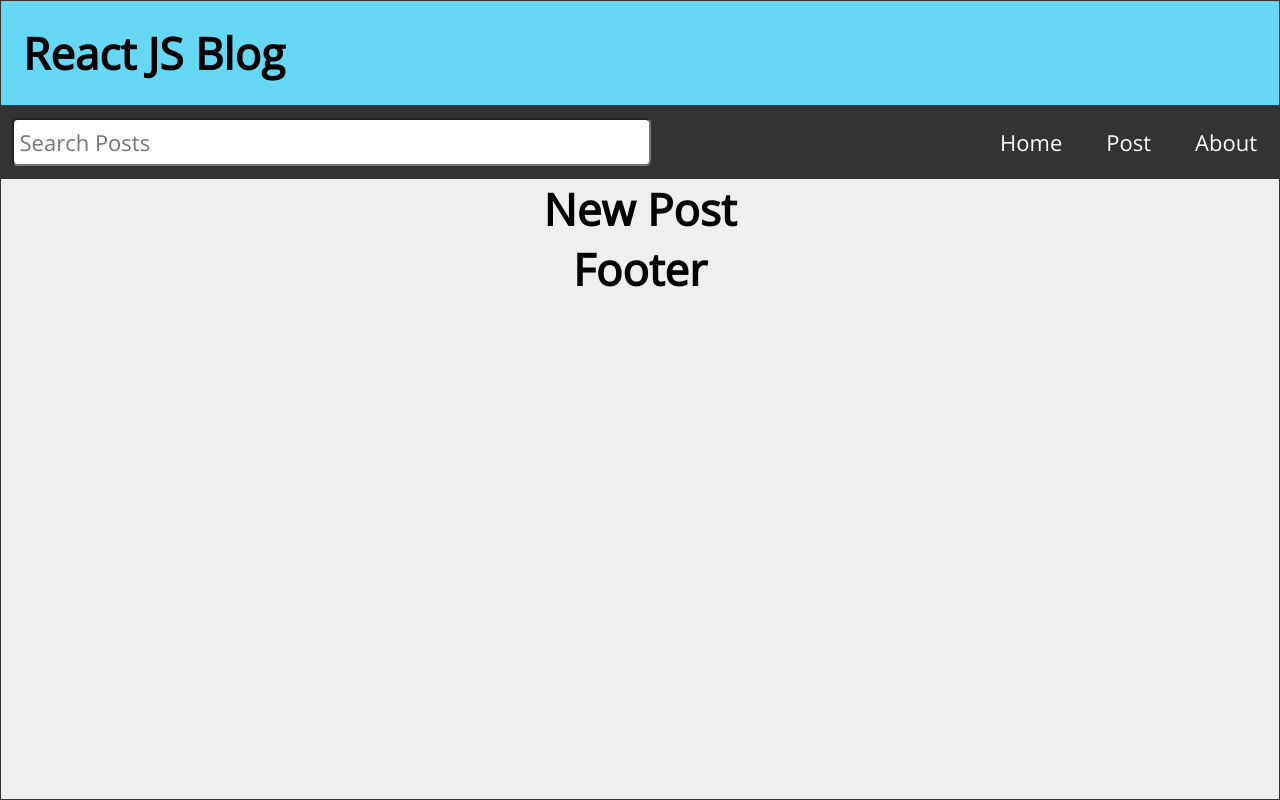
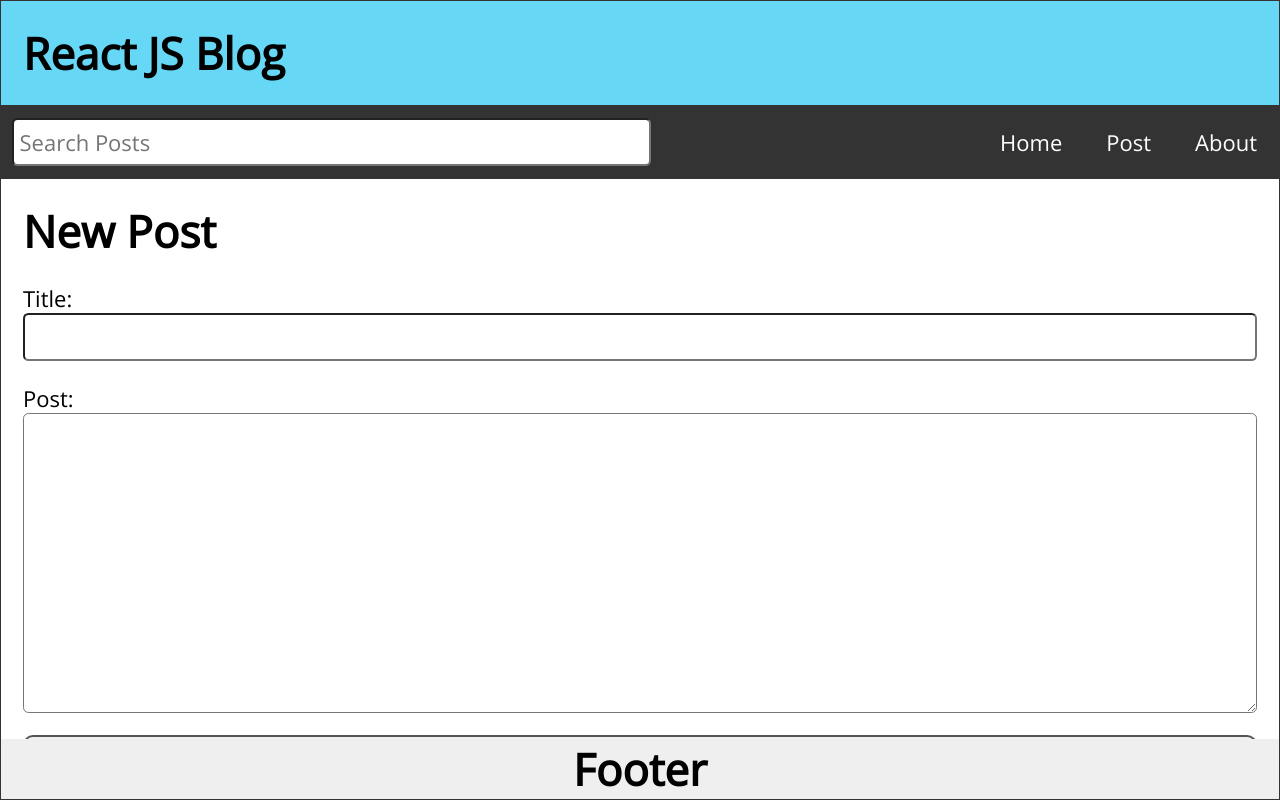
Before and after one commit to Amal-AM4/Dave-react-route, a React (Vite) app: page /post in a window 1280 px wide. Built offline with nearby package versions, Linux system fonts and the light colour scheme.

Commit message:
new post is completed

```diff
--- a/package.json
+++ b/package.json
@@ -10,6 +10,7 @@
     "preview": "vite preview"
   },
   "dependencies": {
+    "date-fns": "^4.1.0",
     "react": "^19.2.0",
     "react-dom": "^19.2.0",
     "react-router-dom": "^7.10.1"
--- a/src/App.jsx
+++ b/src/App.jsx
@@ -7,8 +7,9 @@
 import About from "./About";
 import Missing from "./Missing";
 
-import { Routes, Route } from "react-router-dom";
+import { Routes, Route, useNavigate } from "react-router-dom";
 import { useState } from "react";
+import { format } from "date-fns";
 
 function App() {
   let title = "React JS Blog";
@@ -47,8 +48,27 @@
 
   const [search, setSearch] = useState("");
   const [searchResults, setSearchResults] = useState([]);
+  const [postTitle, setPostTitle] = useState("");
+  const [postBody, setPostBody] = useState("");
+  const navigate = useNavigate();
 
-  const handleDelete = (id) => {};
+  const handleSubmit = (e) => {
+    e.preventDefault();
+    const id = posts.length ? posts[posts.length - 1].id + 1 : 1;
+    const datetime = format(new Date(), "MMMM dd, yyyy pp");
+    const newPost = { id, title: postTitle, datetime, body: postBody };
+    const allPosts = [...posts, newPost];
+    setPosts(allPosts);
+    setPostTitle("");
+    setPostBody("");
+    navigate("/");
+  };
+
+  const handleDelete = (id) => {
+    const postList = posts.filter((post) => post.id !== id);
+    setPosts(postList);
+    navigate("/");
+  };
 
   return (
     <div className="App">
@@ -57,7 +77,18 @@
 
       <Routes>
         <Route path="/" element={<Home posts={posts} />} />
-        <Route path="/post" element={<NewPost />} />
+        <Route
+          path="/post"
+          element={
+            <NewPost
+              handleSubmit={handleSubmit}
+              postTitle={postTitle}
+              setPostTitle={setPostTitle}
+              postBody={postBody}
+              setPostBody={setPostBody}
+            />
+          }
+        />
         <Route
           path="/post/:id"
           element={<PostPage posts={posts} handleDelete={handleDelete} />}
--- a/src/NewPost.jsx
+++ b/src/NewPost.jsx
@@ -1,11 +1,37 @@
-import React from 'react'
+import React from "react";
 
-const NewPost = () => {
+const NewPost = ({
+  handleSubmit,
+  postTitle,
+  setPostTitle,
+  postBody,
+  setPostBody,
+}) => {
   return (
-    <main>
-        <h1>New Post</h1>
+    <main className="NewPost">
+      <h1>New Post</h1>
+      <form className="newPostForm" onSubmit={handleSubmit}>
+        <label htmlFor="postTitle">Title:</label>
+        <input
+          type="text"
+          id="postTitle"
+          required
+          value={postTitle}
+          onChange={(e) => setPostTitle(e.target.value)}
+        />
+
+        <label htmlFor="postBody">Post:</label>
+        <textarea
+          id="postBody"
+          required
+          value={postBody}
+          onChange={(e) => setPostBody(e.target.value)}
+        ></textarea>
+
+        <button type="submit">Submit</button>
+      </form>
     </main>
-  )
-}
+  );
+};
 
-export default NewPost
+export default NewPost;
```
Also changed, not shown: 1 other file (tests, documents, lock files or other folders).
